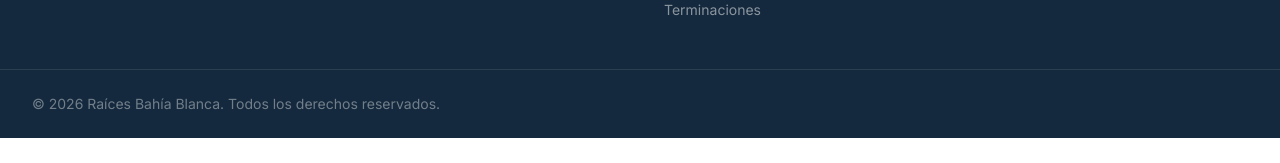
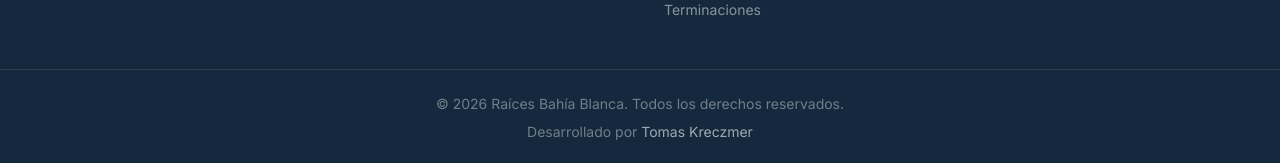
Before and after one commit to tomydel45-glitch/raicesbahiablanca, a Next.js app: page / in a window 1280 px wide. Shown: the part 9416-9579 px from the top of the page. Before the commit the page ends 9554 px from the top, so only its background shows below. Built offline with nearby package versions, Linux system fonts and the light colour scheme.

Commit message:
Agrego desarrollado por mi

```diff
--- a/src/components/Footer.tsx
+++ b/src/components/Footer.tsx
@@ -151,9 +151,20 @@ export function Footer() {
 
       {/* Copyright */}
       <div className="border-t border-white/10">
-        <div className="container-wide py-6 flex flex-col md:flex-row justify-between items-center gap-4">
+        <div className="container-wide py-6 flex flex-col items-center text-center gap-2">
           <p className="text-white/40 text-sm">
             © {new Date().getFullYear()} Raíces Bahía Blanca. Todos los derechos reservados.
+          </p>
+          <p className="text-white/40 text-sm">
+            Desarrollado por{' '}
+            <a
+              href="https://www.linkedin.com/in/tom%C3%A1s-kreczmer-b5682a37a/"
+              target="_blank"
+              rel="noopener noreferrer"
+              className="text-white/60 hover:text-primary transition-colors"
+            >
+              Tomas Kreczmer
+            </a>
           </p>
         </div>
       </div>
```
